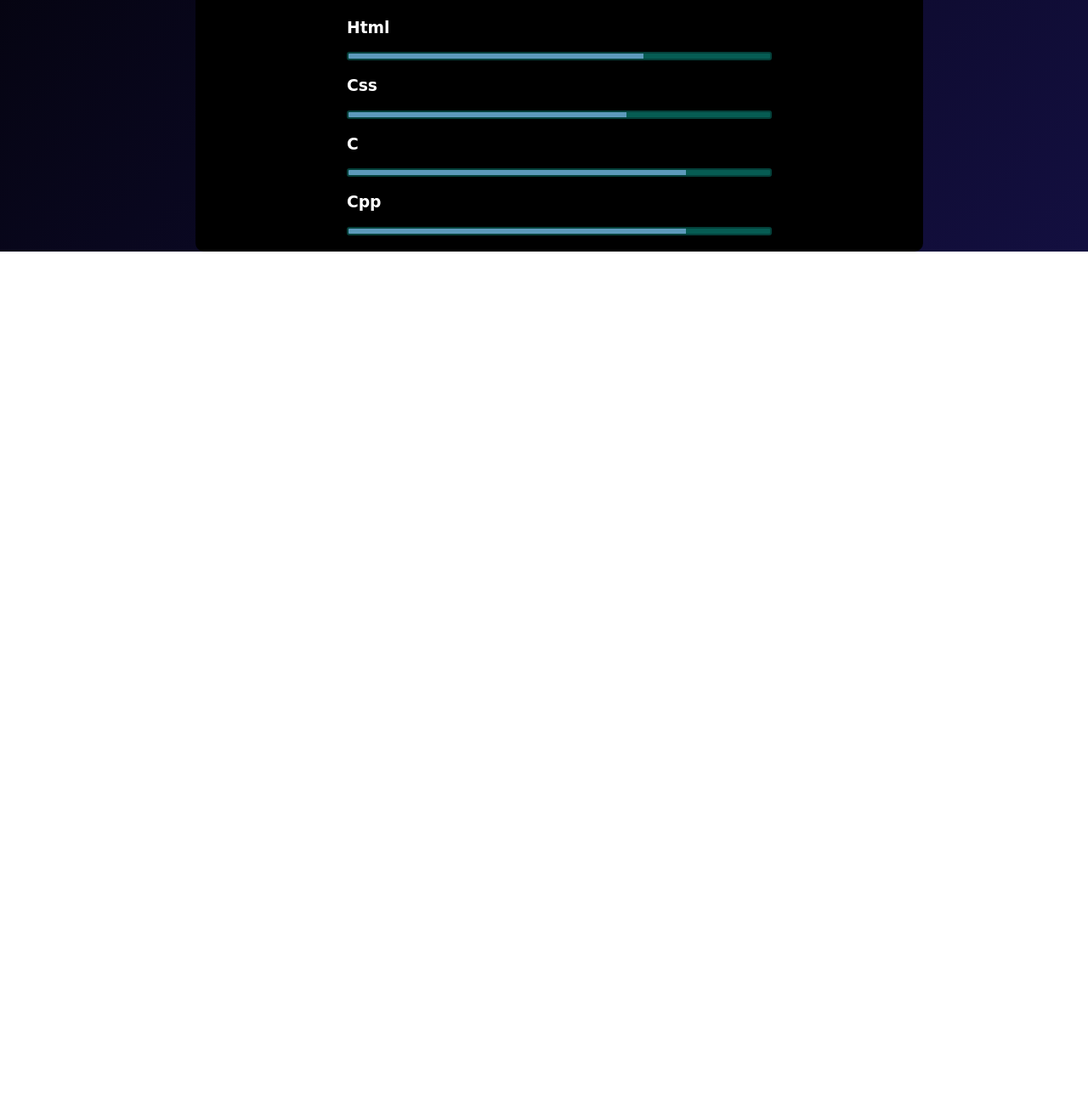
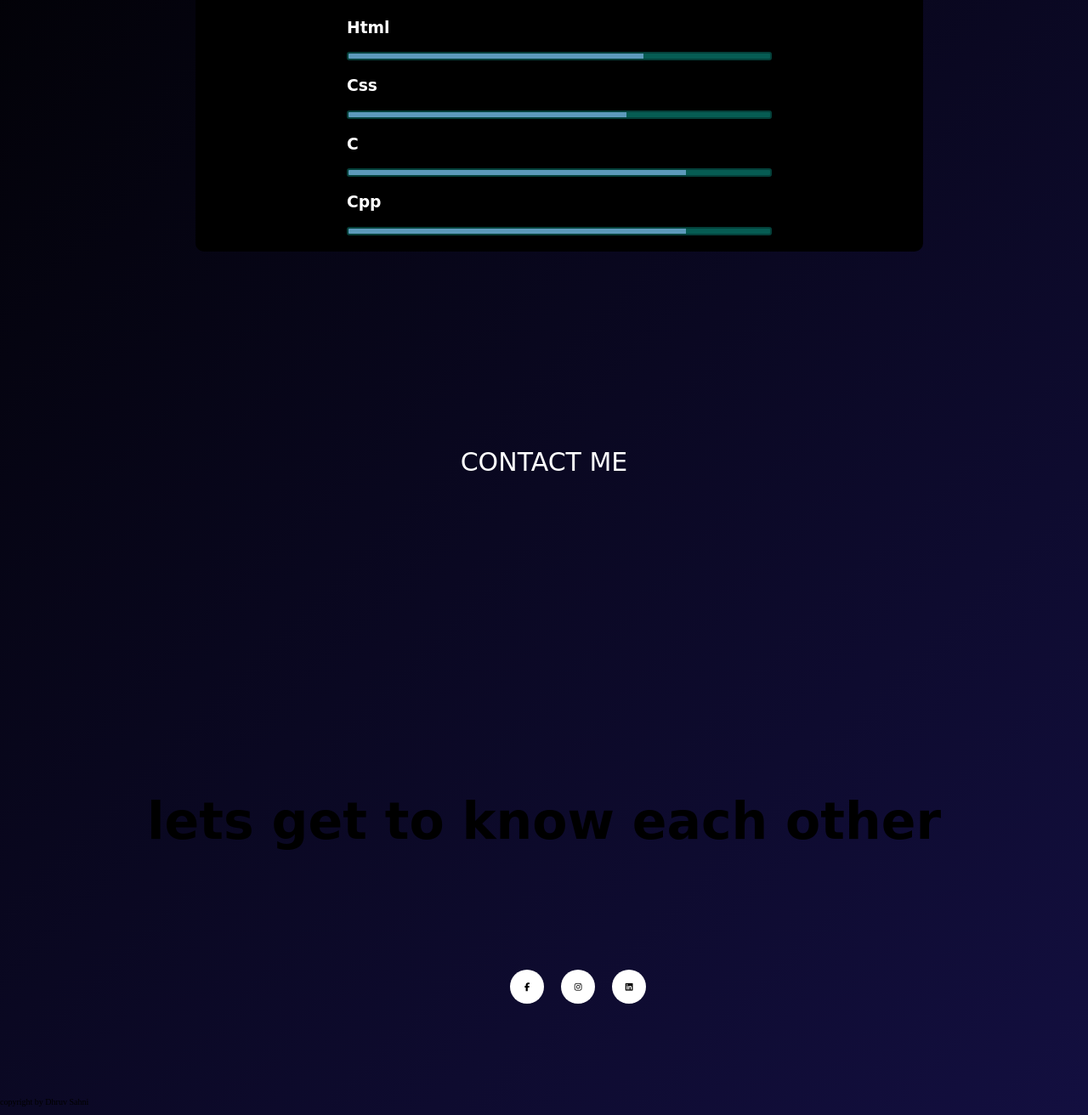
Before and after one commit to dhruvsahni89/myportfolio, a plain HTML site: page index.html in a window 1280 px wide. Shown: the part 1380-2692 px from the top of the page at 85% size. Before the commit the page ends 1676 px from the top, so only its background shows below. Drawn offline with Linux system fonts and the light colour scheme; a web font is replaced by a local one.

```diff
--- a/css/style2.css
+++ b/css/style2.css
@@ -5,12 +5,10 @@ body{
     background-image: linear-gradient(315deg, #130f40 0%, #000000 74%);
     margin: 0rem;
     padding: 0rem;
-
-
     }
 .color{
+
     animation: clr 2s infinite;
-
 }
 @keyframes clr {
     0%{color: #440047;}
@@ -25,7 +23,7 @@ a{
     text-decoration:none;
 }
 .main-nav li a:hover{
-    background: #f3db07;
+    color: #504f4c;
 
 
 }
@@ -167,7 +165,7 @@ font-size: 25px;
         .heading{
 
             margin-left: 560px;
-            margin-top: 25px;
+            margin-top: 70px;
             font-family: cursive;
   width: 50%;
   font-size: 35px; ;
@@ -177,10 +175,9 @@ font-size: 25px;
         }
 
 
+         .skills{
 
-        .skills{
             margin-left: 560px;
-
              font-family: cursive;
              width: 50%;
             font-size: 35px;
@@ -238,3 +235,64 @@ font-size: 25px;
             width: 80%; ;
 
         }
+        .social{
+            display: flex;
+            font-family: cursive;
+            font-size: 30px;
+            margin-top: 300px;
+            justify-content: center;
+        }
+        .contact{
+            display: flex;
+            font-family: cursive;
+            font-size: 30px;
+            margin-top: 200px;
+            justify-content: center;
+            color: white;
+            font-family: cursive;
+
+        }
+        .social-icon a{
+            width: 40px;
+            height: 40px;
+            display: flex;
+            flex-direction: column;
+            justify-content: center;
+            align-items: center;
+            background-color: white;
+            margin: 100px 10px;
+            border-radius: 50%;
+        }
+        .social-icon{
+            display: flex;
+            flex-direction: row;
+            margin-left: 590px;
+        }
+        .social-icon i{
+            color: #000000;
+        }
+        .social-icon a:hover{
+            background-color: #000000;
+            box-shadow: 2px 2px 12px rgba(0, 0,0,0.2);
+            transition: all ease 0.5s;
+
+        }
+        /*.footer{
+            height: 300px;
+            display: flex;
+        }
+        .footer p{
+            font-family: cursive;
+        .footer p:nth-child(1){
+            font-size: 30px;
+            font-weight:bold;
+            color:#191919;
+            line-height:10px;
+        }
+        .footer p:nth-child(2){
+            font-size: 16px;
+            color: #7e7d7d;
+            width: 600px;
+            text-align: center; */
+
+        }
--- a/index.html
+++ b/index.html
@@ -29,12 +29,12 @@
 
             </div>
             <div>
-                <img src="images/dhruv.png" id="model" alt="model" >
+                <img src="images/dhruv.png" id="model" alt="model">
 
             </div>
 
         </div>
-        <div class="heading"><p>About</p></div>
+        <div class="heading"><p>About-Me</p></div>
         </section>
         <div class="container">
          <div class="item1">
@@ -73,6 +73,27 @@
 
             </div>
         </div>
+        <div class="contact">
+            <p>CONTACT ME</p>
+        </div>
+        <div class="social">
+
+            <h1>lets get to know each other</h1><br>
+
+
+        </div>
+        <footer>
+            <div class="social-icon">
+                <a href="https://www.facebook.com/dhruv.sahani.92" target="_blank"><i class="fab fa-facebook-f"></i></a>
+                <a href="https://www.instagram.com/naruto_ds/?hl=en" target="_blank"><i class="fab fa-instagram"></i></a>
+                <a href="https://www.linkedin.com/in/dhruv-sahni-4585561a5/" target="_blank"><i class="fab fa-linkedin"></i></a>
+            </div>
+
+
+            <p>copyright by Dhruv Sahni</p>
+
+        </footer>
 
     </body>
+
 </html>
```
Lines whose indentation alone changed are shown as unchanged.
